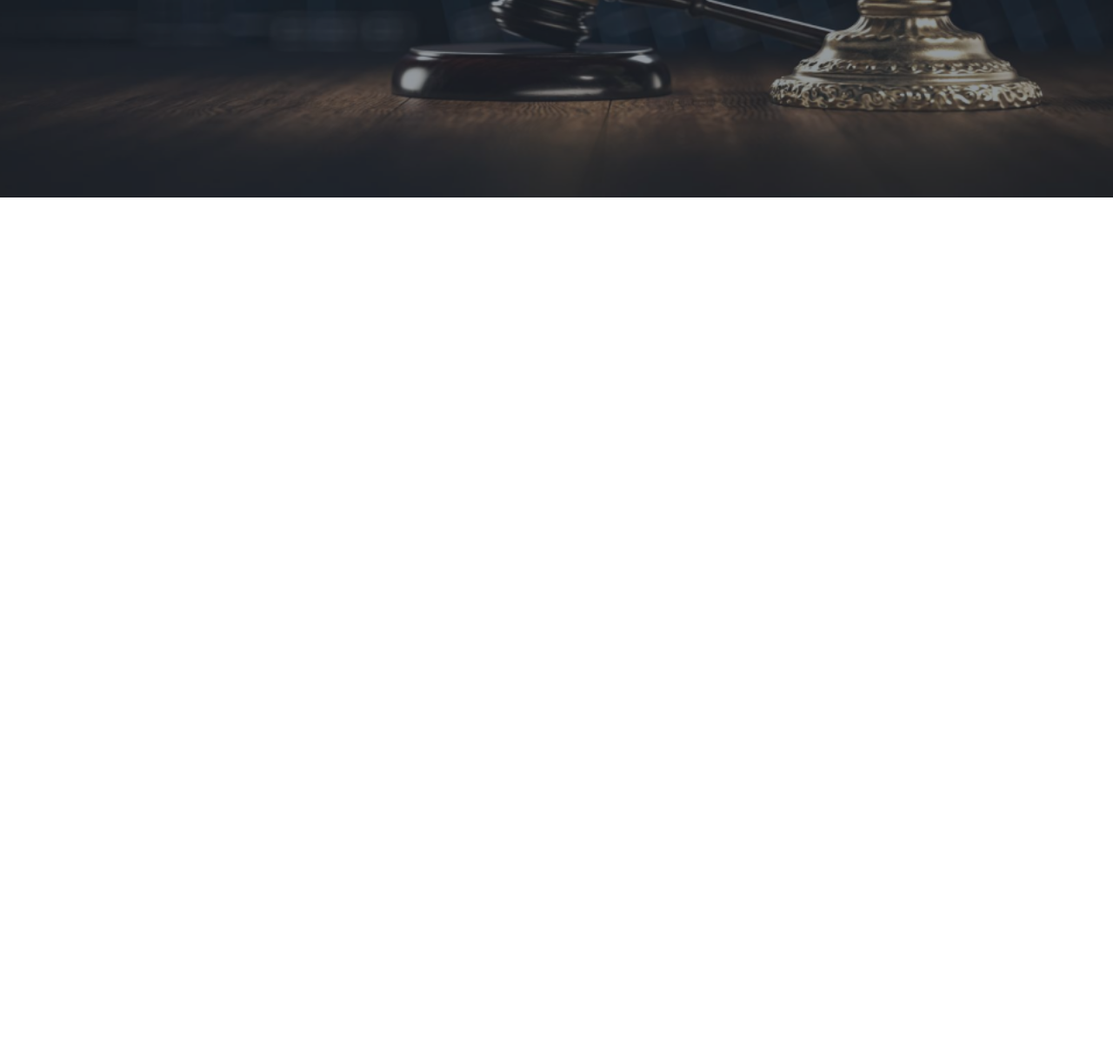
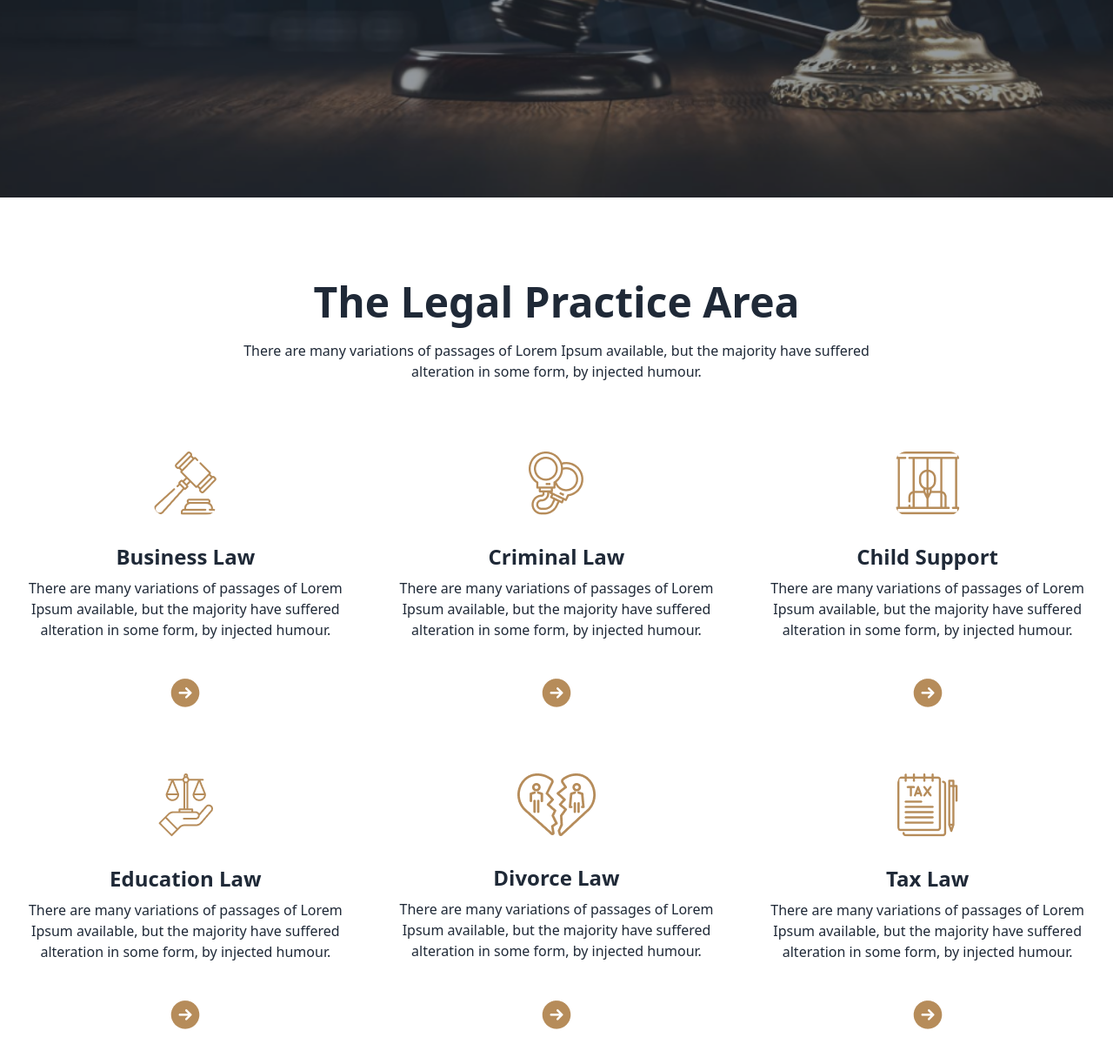
Before and after one commit to rifat3790/legal-solution-resources-with-daisyui, a plain HTML site: page index.html in a window 1280 px wide. Shown: the part 577-1800 px from the top of the page at 87% size. Before the commit the page ends 804 px from the top, so only its background shows below. Drawn offline with nearby package versions, Linux system fonts and the light colour scheme.

Commit message:
added legal practice law

```diff
--- a/index.html
+++ b/index.html
@@ -70,5 +70,94 @@
               </div>
         </div>
     </header>
+
+    <main class="container mx-auto">
+
+      <!-- Legal Practice area section -->
+     <section class="text-center my-24">
+      <h2 class="text-5xl font-bold mb-5">The Legal Practice Area</h2>
+      <P class="lg:max-w-3xl mx-auto mb-10">
+        There are many variations of passages of Lorem Ipsum available, but the majority have suffered alteration in some form, by injected humour.
+      </P>
+
+      <!-- Card container -->
+      <div class="grid grid-cols-1 md:grid-cols-2 lg:grid-cols-3">
+
+        <!-- card 1 -->
+        <div class="card hover:bg-gradient-to-r from-[#F3F3F3] to-[#F3F3F3] ">
+          <figure class="px-10 pt-10">
+            <img src="images/business.png" alt="Shoes" class="rounded-xl" />
+          </figure>
+          <div class="card-body items-center text-center">
+            <h2 class="card-title text-2xl font-bold">Business Law</h2>
+            <p>There are many variations of passages of Lorem Ipsum available, but the majority have suffered alteration in some form, by injected humour.</p>
+            <img class="mt-8" src="images/Frame.png" alt="">
+            </div>
+          </div>
+
+          <!-- card 2 -->
+        <div class="card hover:bg-gradient-to-r from-[#F3F3F3] to-[#F3F3F3] ">
+          <figure class="px-10 pt-10">
+            <img src="images/criminal.png" alt="Shoes" class="rounded-xl" />
+          </figure>
+          <div class="card-body items-center text-center">
+            <h2 class="card-title text-2xl font-bold">Criminal Law</h2>
+            <p>There are many variations of passages of Lorem Ipsum available, but the majority have suffered alteration in some form, by injected humour.</p>
+            <img class="mt-8" src="images/Frame.png" alt="">
+            </div>
+          </div>
+
+          <!-- card 3 -->
+        <div class="card hover:bg-gradient-to-r from-[#F3F3F3] to-[#F3F3F3] ">
+          <figure class="px-10 pt-10">
+            <img src="images/child.png" alt="Shoes" class="rounded-xl" />
+          </figure>
+          <div class="card-body items-center text-center">
+            <h2 class="card-title text-2xl font-bold">Child Support</h2>
+            <p>There are many variations of passages of Lorem Ipsum available, but the majority have suffered alteration in some form, by injected humour.</p>
+            <img class="mt-8" src="images/Frame.png" alt="">
+            </div>
+          </div>
+
+          <!-- card 4 -->
+        <div class="card hover:bg-gradient-to-r from-[#F3F3F3] to-[#F3F3F3] ">
+          <figure class="px-10 pt-10">
+            <img src="images/education.png" alt="Shoes" class="rounded-xl" />
+          </figure>
+          <div class="card-body items-center text-center">
+            <h2 class="card-title text-2xl font-bold">Education Law</h2>
+            <p>There are many variations of passages of Lorem Ipsum available, but the majority have suffered alteration in some form, by injected humour.</p>
+            <img class="mt-8" src="images/Frame.png" alt="">
+            </div>
+          </div>
+
+          <!-- card 5 -->
+        <div class="card hover:bg-gradient-to-r from-[#F3F3F3] to-[#F3F3F3] ">
+          <figure class="px-10 pt-10">
+            <img src="images/divorce.png" alt="Shoes" class="rounded-xl" />
+          </figure>
+          <div class="card-body items-center text-center">
+            <h2 class="card-title text-2xl font-bold">Divorce Law</h2>
+            <p>There are many variations of passages of Lorem Ipsum available, but the majority have suffered alteration in some form, by injected humour.</p>
+            <img class="mt-8" src="images/Frame.png" alt="">
+            </div>
+          </div>
+
+          <!-- card 6 -->
+        <div class="card hover:bg-gradient-to-r from-[#F3F3F3] to-[#F3F3F3] ">
+          <figure class="px-10 pt-10">
+            <img src="images/tax.png" alt="Shoes" class="rounded-xl" />
+          </figure>
+          <div class="card-body items-center text-center">
+            <h2 class="card-title text-2xl font-bold">Tax Law</h2>
+            <p>There are many variations of passages of Lorem Ipsum available, but the majority have suffered alteration in some form, by injected humour.</p>
+            <img class="mt-8" src="images/Frame.png" alt="">
+            </div>
+          </div>
+        </div>
+      </div>
+     </section>
+
+    </main>
 </body>
 </html>
```
